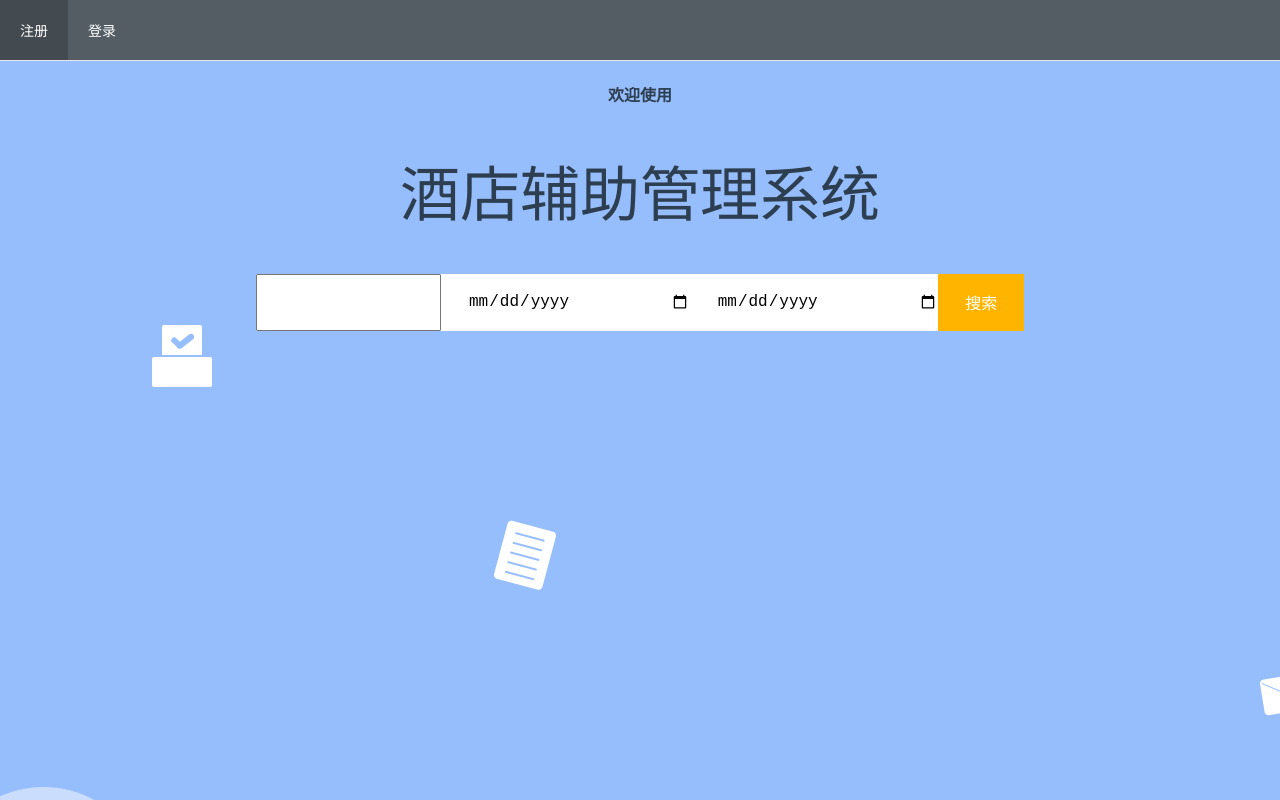
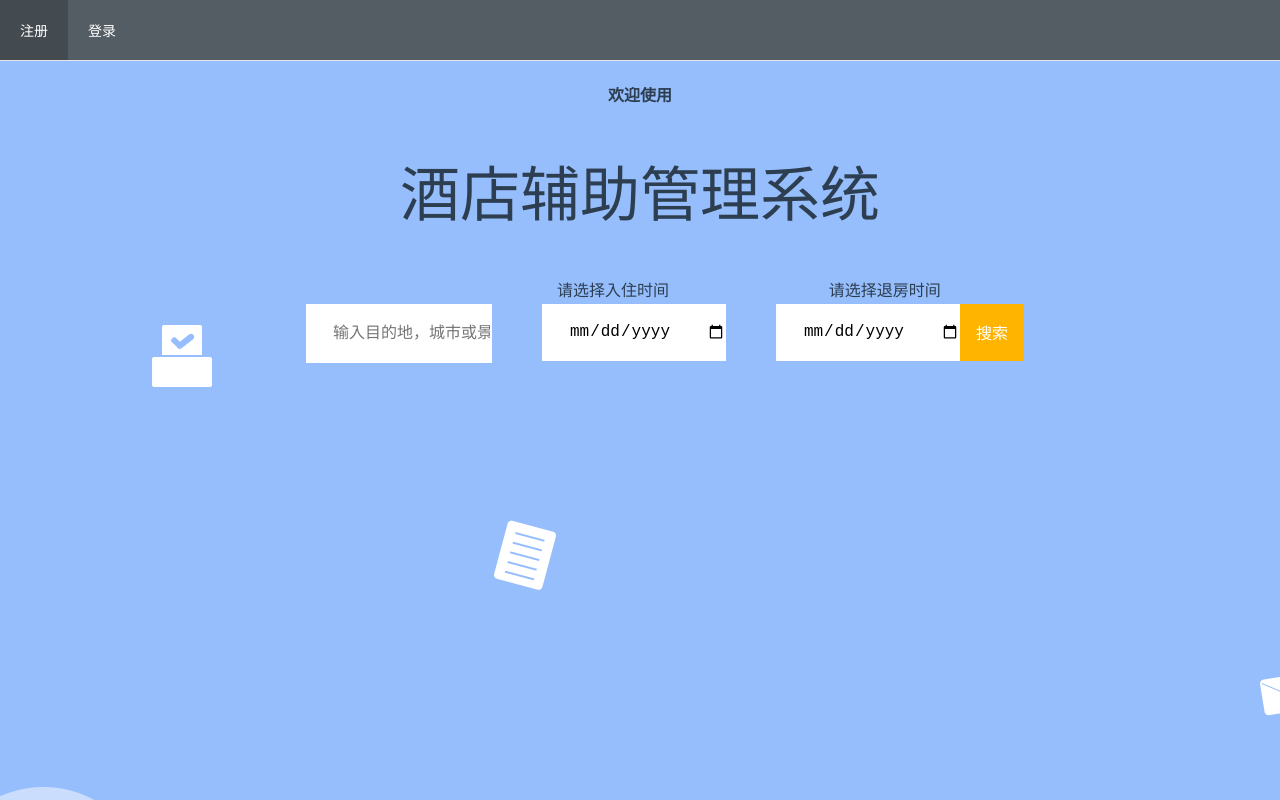
Before and after one commit to Hans774882968/hotel_system_frontend, a Vue app: page / in a window 1280 px wide. Built offline with nearby package versions, Linux system fonts and the light colour scheme.

Commit message:
入住、退房时间文字提示

```diff
--- a/src/components/Index.vue
+++ b/src/components/Index.vue
@@ -9,16 +9,24 @@
       <el-menu-item index="1">
         <router-link to="/register">注册</router-link>
       </el-menu-item>
-      <el-menu-item index="1">
+      <el-menu-item index="2">
         <router-link to="/login" >登录</router-link>
       </el-menu-item>
     </el-menu>
     <h4>欢迎使用</h4> <div><h1 class="center">酒店辅助管理系统</h1></div>
+    <table align="center">
+      <tr align="center">
+        <td>&nbsp;&nbsp;&nbsp;&nbsp;&nbsp;&nbsp;&nbsp;&nbsp;&nbsp;&nbsp;&nbsp;&nbsp;&nbsp;&nbsp;&nbsp;&nbsp;&nbsp;&nbsp;&nbsp;&nbsp;&nbsp;&nbsp;&nbsp;&nbsp;&nbsp;&nbsp;&nbsp;&nbsp;&nbsp;&nbsp;&nbsp;&nbsp;&nbsp;&nbsp;&nbsp;&nbsp;&nbsp;&nbsp;&nbsp;&nbsp;&nbsp;&nbsp;&nbsp;&nbsp;&nbsp;&nbsp;&nbsp;&nbsp;&nbsp;请选择入住时间</td>
+        <td>&nbsp;&nbsp;&nbsp;&nbsp;&nbsp;&nbsp;&nbsp;&nbsp;&nbsp;&nbsp;&nbsp;&nbsp;&nbsp;&nbsp;&nbsp;&nbsp;&nbsp;&nbsp;&nbsp;&nbsp;&nbsp;&nbsp;&nbsp;&nbsp;&nbsp;&nbsp;&nbsp;&nbsp;&nbsp;&nbsp;&nbsp;&nbsp;&nbsp;&nbsp;&nbsp;请选择退房时间</td>
+      </tr>
+    </table>
     <form action="/Search" class="search_form" id="search_form">
       <div class="search_container">
-        <input type="text" name="keywords" class="searc_input" aria-placeholder="输入目的地，城市或景点" required="required">
-        <input type="date"  class="search_input" value="入住日期"  required="required">
-        <input type="date"  class="search_input" value="退房日期" placeholder="退房日期" required="required">
+        <input type="text" name="keywords" class="search_input" placeholder="输入目的地，城市或景点" required="required">
+        <!--<font>       请选择入住日期           </font>-->
+        <input type="date"  class="search_input"  placeholder="请选择入住日期" required="required">
+        <!--<font style="font-size: 20px;color: darkgrey">       请选择退房日期      </font>-->
+        <input type="date"  class="search_input" value="请选择退房日期"  required="required">
         <button class="search_button" >搜索</button>
       </div>
     </form>
@@ -51,6 +59,7 @@ export default {
   font-size: 16px;
   font-weight: 400;
   color: #000000;
+  margin-left: 50px;
 }
 .search_button {
   width: 196px;
```
